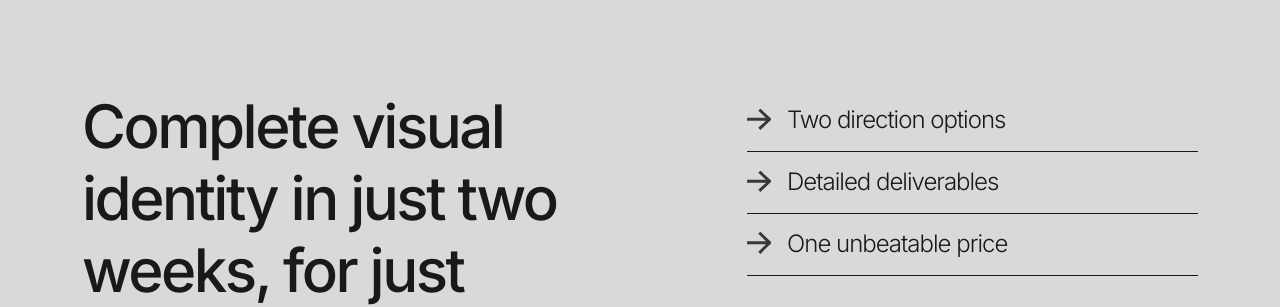
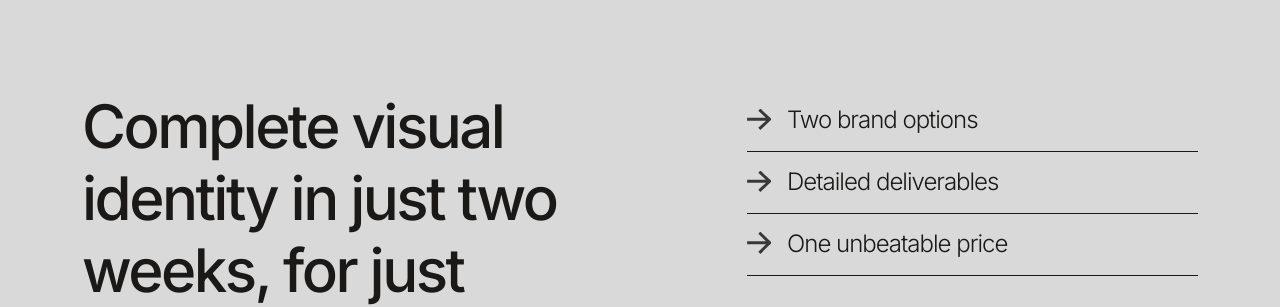
Before and after one commit to meddle-studio/meddle-site, a Jekyll site: the page built from sprints.html, in a window 1280 px wide and 900 px high, scrolled down 573 px. Shown: the part 155-462 px from the top of the window. Built offline with Jekyll 4.4.1, drawn with Linux system fonts in a browser that asks for light colours; nearby versions of some CDN libraries.

Commit message:
Sprints>Brand options

```diff
--- a/sprints.html
+++ b/sprints.html
@@ -41,7 +41,7 @@ redirect_from: /sprint/
 			</div>
 			<div class="col-lg-6 col-xl-5 offset-xl-1">
 				<ul class="arrow-list list-bordered">
-				  <li class="h3 -light py-3 mb-0" data-aos="fade-right">Two direction options</li>
+				  <li class="h3 -light py-3 mb-0" data-aos="fade-right">Two brand options</li>
 				  <li class="h3 -light py-3 mb-0" data-aos="fade-right">Detailed deliverables</li>
 				  <li class="h3 -light py-3 mb-0" data-aos="fade-right">One unbeatable price</li>
 				</ul>
```
